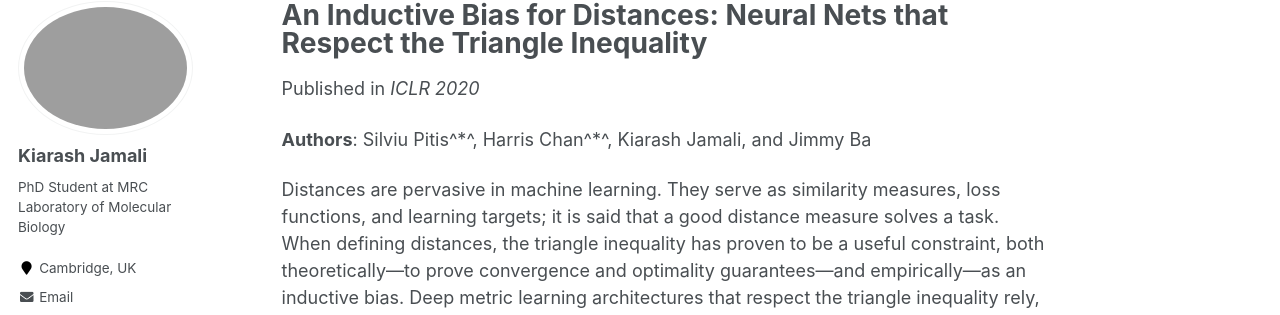
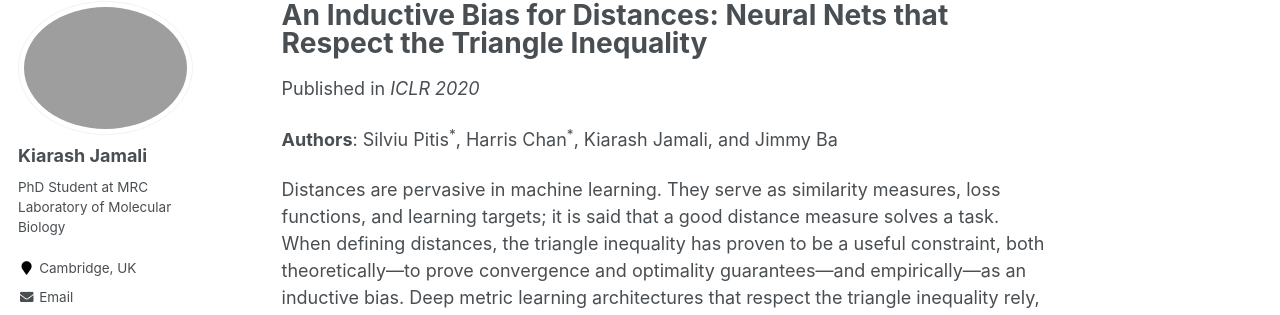
Before and after one commit to jamaliki/jamaliki.github.io, a Jekyll site: the page built from _publications/inductive_bias.md, in a window 1280 px wide and 1164 px high. Shown: the part 117-432 px from the top of the window. Built offline with Jekyll 4.4.1, drawn with Linux system fonts in a browser that asks for light colours; formulas are drawn with MathJax 3.

```diff
--- a/_publications/inductive_bias.md
+++ b/_publications/inductive_bias.md
@@ -7,7 +7,7 @@ date: 2020-07-06
 venue: 'ICLR 2020'
 paperurl: 'https://openreview.net/forum?id=HJeiDpVFPr'
 ---
-**Authors**: Silviu Pitis^\*^, Harris Chan^\*^, Kiarash Jamali, and Jimmy Ba
+**Authors**: Silviu Pitis<sup>\*</sup>, Harris Chan<sup>\*</sup>, Kiarash Jamali, and Jimmy Ba
 
 Distances are pervasive in machine learning. They serve as similarity measures, loss functions, and learning targets; it is said that a good distance measure solves a task. When defining distances, the triangle inequality has proven to be a useful constraint, both theoretically---to prove convergence and optimality guarantees---and empirically---as an inductive bias. Deep metric learning architectures that respect the triangle inequality rely, almost exclusively, on Euclidean distance in the latent space. Though effective, this fails to model two broad classes of subadditive distances, common in graphs and reinforcement learning: asymmetric metrics, and metrics that cannot be embedded into Euclidean space. To address these problems, we introduce novel architectures that are guaranteed to satisfy the triangle inequality. We prove our architectures universally approximate norm-induced metrics on $\mathbb{R}^n$, and present a similar result for modified Input Convex Neural Networks. We show that our architectures outperform existing metric approaches when modeling graph distances and have a better inductive bias than non-metric approaches when training data is limited in the multi-goal reinforcement learning setting.
 
```
